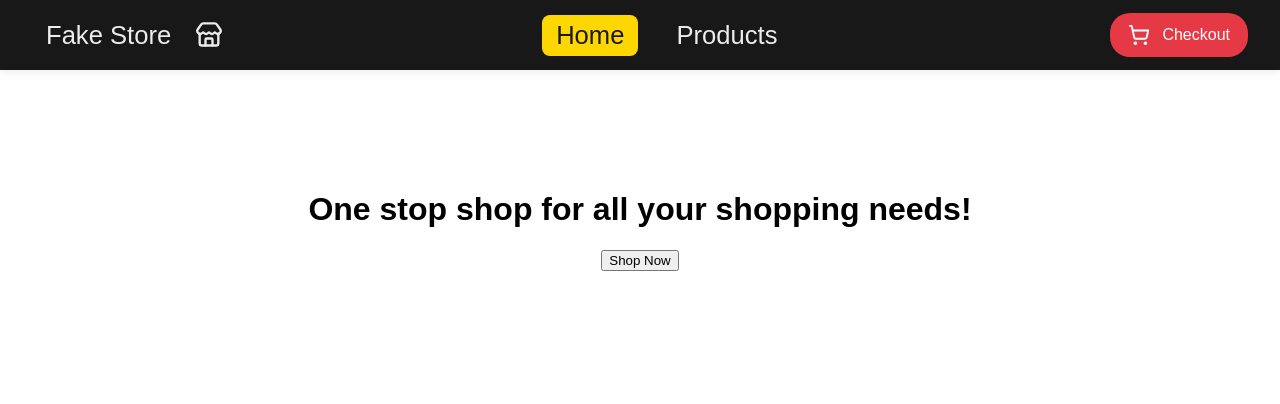
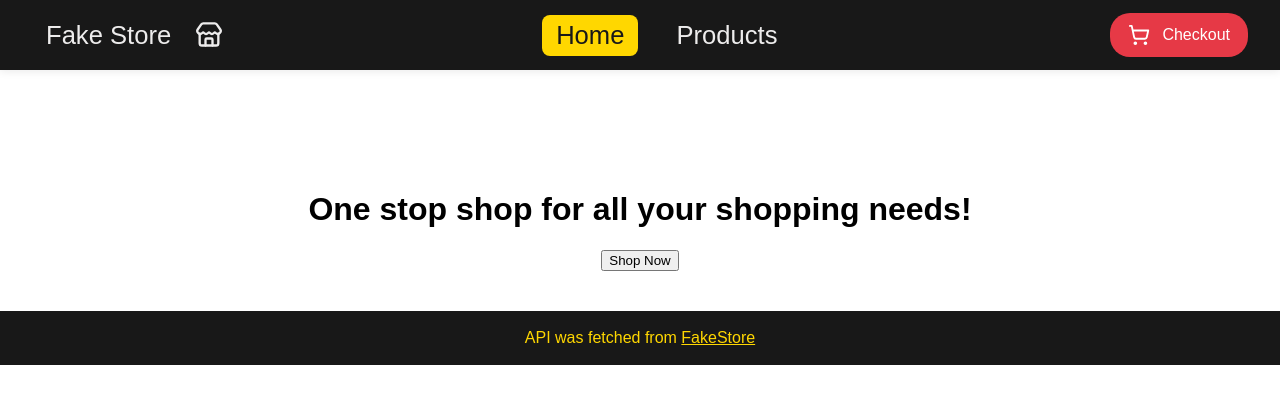
Before and after one commit to holyparas/platzi-fake-store, a React (Vite) app: page / in a window 1280 px wide. Shown: the top 404 px of the page. Built offline with nearby package versions, Linux system fonts and the light colour scheme.

Commit message:
added fakestore attribution

```diff
--- a/src/components/Layout.jsx
+++ b/src/components/Layout.jsx
@@ -1,17 +1,39 @@
-import {Outlet, Link} from "react-router-dom";
+import { Outlet } from "react-router-dom";
 import Header from "./Header";
 import { useState } from "react";
 
 const Layout = () => {
-
   const [cart, setCart] = useState([]);
 
   return (
     <div>
-      <Header></Header>
-      <Outlet context={{cart, setCart}} />
+      <Header />
+      <Outlet context={{ cart, setCart }} />
+      <footer
+        style={{
+          marginTop: "40px",
+          padding: "18px 0",
+          textAlign: "center",
+          background: "#181818",
+          color: "#ffd700",
+          fontSize: "1rem",
+        }}
+      >
+        API was fetched from{" "}
+        <a
+          href="https://fakestoreapi.com/"
+          target="_blank"
+          rel="noopener noreferrer"
+          style={{
+            color: "#ffd700",
+            textDecoration: "underline",
+          }}
+        >
+          FakeStore
+        </a>
+      </footer>
     </div>
   );
-}
+};
 
 export default Layout;
```
